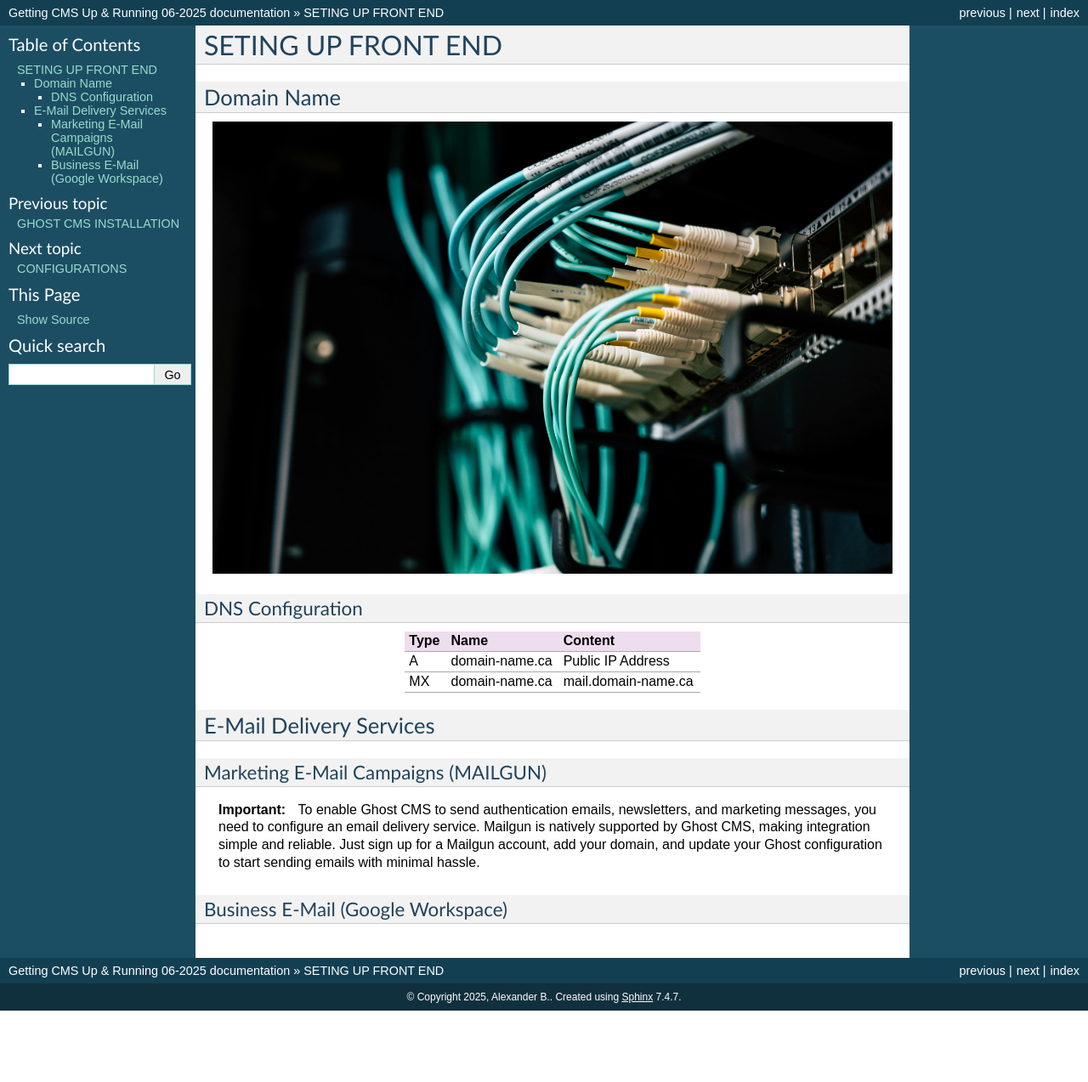
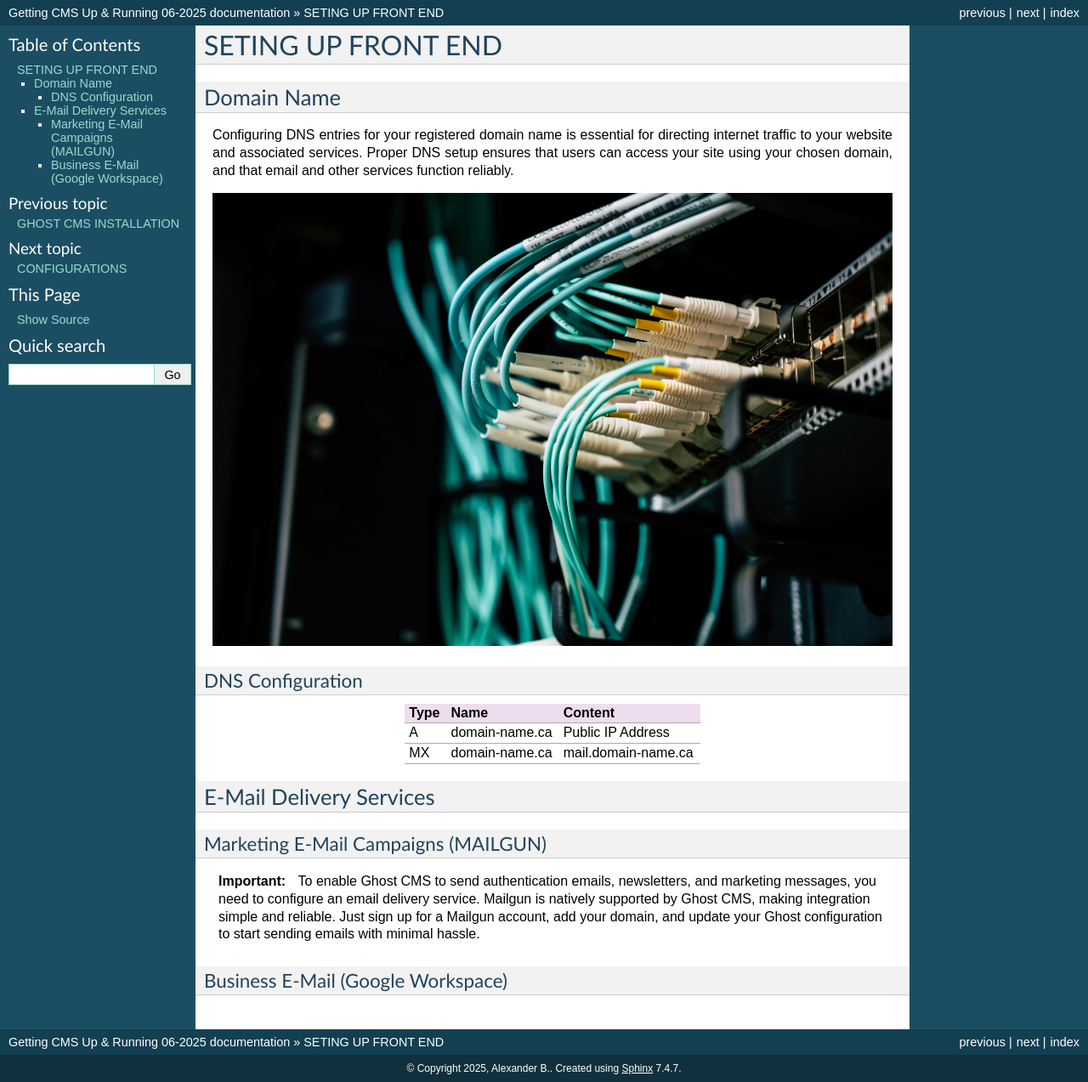
Before and after one commit to alexandrebobkov/Guides, a Sphinx documentation site: the page built from GhostCMS/source/setup_frontend.rst, in a window 1280 px wide. Shown: the whole page at 85% size. Built offline with Sphinx 7.4.7, drawn with Linux system fonts in a browser that asks for light colours; formulas are drawn with MathJax 3; before the commit the page ends 1189 px from its top, so only the background shows below that.

Commit message:
Ghost CMS

```diff
--- a/GhostCMS/source/setup_frontend.rst
+++ b/GhostCMS/source/setup_frontend.rst
@@ -3,6 +3,8 @@ SETING UP FRONT END
 
 Domain Name
 -------------------
+
+Configuring DNS entries for your registered domain name is essential for directing internet traffic to your website and associated services. Proper DNS setup ensures that users can access your site using your chosen domain, and that email and other services function reliably.
 
 .. image:: graphics/switch.jpg
 
```
